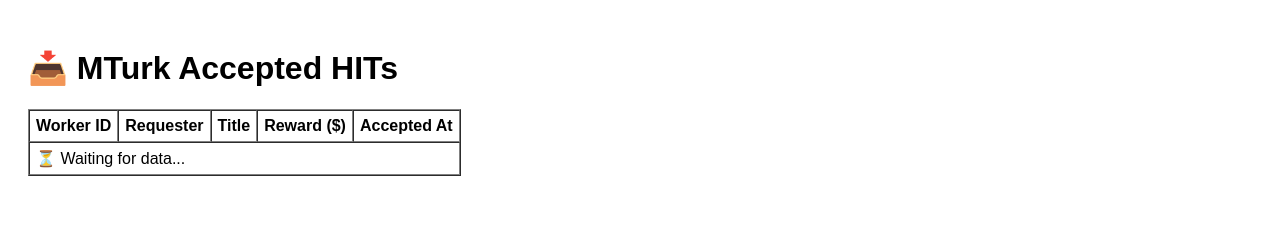
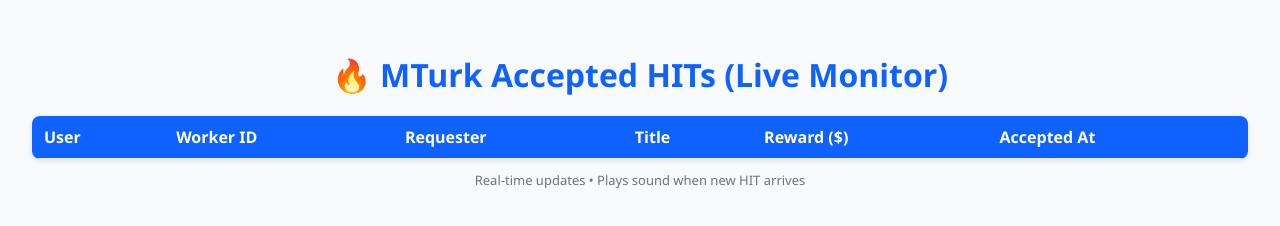
Before and after one commit to Vinylgeorge/Team-Baby, a plain HTML site: page index.html in a window 1280 px wide. Drawn offline with Linux system fonts and the light colour scheme; no server answers.

Commit message:
Update index.html

```diff
--- a/index.html
+++ b/index.html
@@ -1,13 +1,14 @@
 <!DOCTYPE html>
-<html>
+<html lang="en">
 <head>
   <meta charset="UTF-8">
-  <title>📊 MTurk Accepted HITs</title>
+  <title>🔥 MTurk Accepted HITs – Live</title>
+
   <script type="module">
     import { initializeApp } from "https://www.gstatic.com/firebasejs/10.12.0/firebase-app.js";
     import { getFirestore, collection, onSnapshot } from "https://www.gstatic.com/firebasejs/10.12.0/firebase-firestore.js";
 
-    // 🔑 Your Firestore config
+    // --- Firebase Config ---
     const firebaseConfig = {
   apiKey: "AIzaSyD_FH-65A526z8g9iGhSYKulS4yiv5e6Ys",
   authDomain: "mturk-monitor.firebaseapp.com",
@@ -17,37 +18,106 @@
   appId: "1:285174080989:web:e1f607e6a5f80463278234"
 };
 
-    // Init Firestore
     const app = initializeApp(firebaseConfig);
     const db = getFirestore(app);
 
-    // Listen in real-time
-    const tableBody = document.getElementById("hits-body");
+    const tableBody = document.querySelector("#hits-body");
+    const soundUrl = "https://www.allbyjohn.com/sounds/mturkscanner/lessthan15Short.mp3";
+    let knownIds = new Set();
 
-    onSnapshot(collection(db, "hits"), (snapshot) => {
-      tableBody.innerHTML = ""; // clear
-      snapshot.forEach(doc => {
-        const h = doc.data();
+    function playSound() {
+      const audio = new Audio(soundUrl);
+      audio.volume = 0.7;
+      audio.play().catch(e => console.warn("⚠️ Autoplay blocked:", e));
+    }
+
+    function renderTable(hits) {
+      tableBody.innerHTML = "";
+      hits.sort((a, b) => new Date(b.acceptedAt) - new Date(a.acceptedAt));
+      for (const h of hits) {
         const tr = document.createElement("tr");
         tr.innerHTML = `
+          <td>${h.user || "-"}</td>
           <td>${h.workerId || "-"}</td>
           <td>${h.requester || "-"}</td>
           <td>${h.title || "-"}</td>
-          <td>${h.reward || "0.00"}</td>
+          <td>${h.reward || 0}</td>
           <td>${h.acceptedAt ? new Date(h.acceptedAt).toLocaleString() : "-"}</td>
         `;
         tableBody.appendChild(tr);
+      }
+    }
+
+    // --- Real-time Firestore updates ---
+    onSnapshot(collection(db, "hits"), (snapshot) => {
+      const hits = [];
+      const newIds = new Set();
+
+      snapshot.forEach(doc => {
+        const data = doc.data();
+        hits.push(data);
+        newIds.add(data.assignmentId);
       });
-    }, (err) => {
-      console.error("❌ Firestore error:", err);
+
+      // detect new additions
+      if (knownIds.size > 0) {
+        const added = Array.from(newIds).filter(id => !knownIds.has(id));
+        if (added.length > 0) playSound();
+      }
+
+      knownIds = newIds;
+      renderTable(hits);
+      console.log("✅ Live update:", hits.length, "active HIT(s)");
     });
   </script>
+
+  <style>
+    body {
+      font-family: "Segoe UI", Roboto, sans-serif;
+      background: #f8fafc;
+      color: #111827;
+      padding: 24px;
+    }
+    h1 {
+      text-align: center;
+      color: #0f62fe;
+      margin-bottom: 20px;
+    }
+    table {
+      width: 100%;
+      border-collapse: collapse;
+      background: white;
+      box-shadow: 0 2px 6px rgba(0,0,0,0.1);
+      border-radius: 8px;
+      overflow: hidden;
+    }
+    th, td {
+      padding: 10px 12px;
+      border-bottom: 1px solid #e5e7eb;
+      text-align: left;
+    }
+    th {
+      background: #0f62fe;
+      color: white;
+      font-weight: 600;
+    }
+    tr:hover {
+      background: #f1f5f9;
+    }
+    .footer {
+      text-align: center;
+      margin-top: 12px;
+      color: #6b7280;
+      font-size: 13px;
+    }
+  </style>
 </head>
-<body style="font-family: Arial, sans-serif; padding: 20px;">
-  <h1>📥 MTurk Accepted HITs</h1>
-  <table border="1" cellpadding="6" cellspacing="0">
+<body>
+  <h1>🔥 MTurk Accepted HITs (Live Monitor)</h1>
+  <table>
     <thead>
       <tr>
+        <th>User</th>
         <th>Worker ID</th>
         <th>Requester</th>
         <th>Title</th>
@@ -55,9 +125,10 @@
         <th>Accepted At</th>
       </tr>
     </thead>
-    <tbody id="hits-body">
-      <tr><td colspan="5">⏳ Waiting for data...</td></tr>
-    </tbody>
+    <tbody id="hits-body"></tbody>
   </table>
+  <div class="footer">
+    Real-time updates • Plays sound when new HIT arrives
+  </div>
 </body>
 </html>
```
